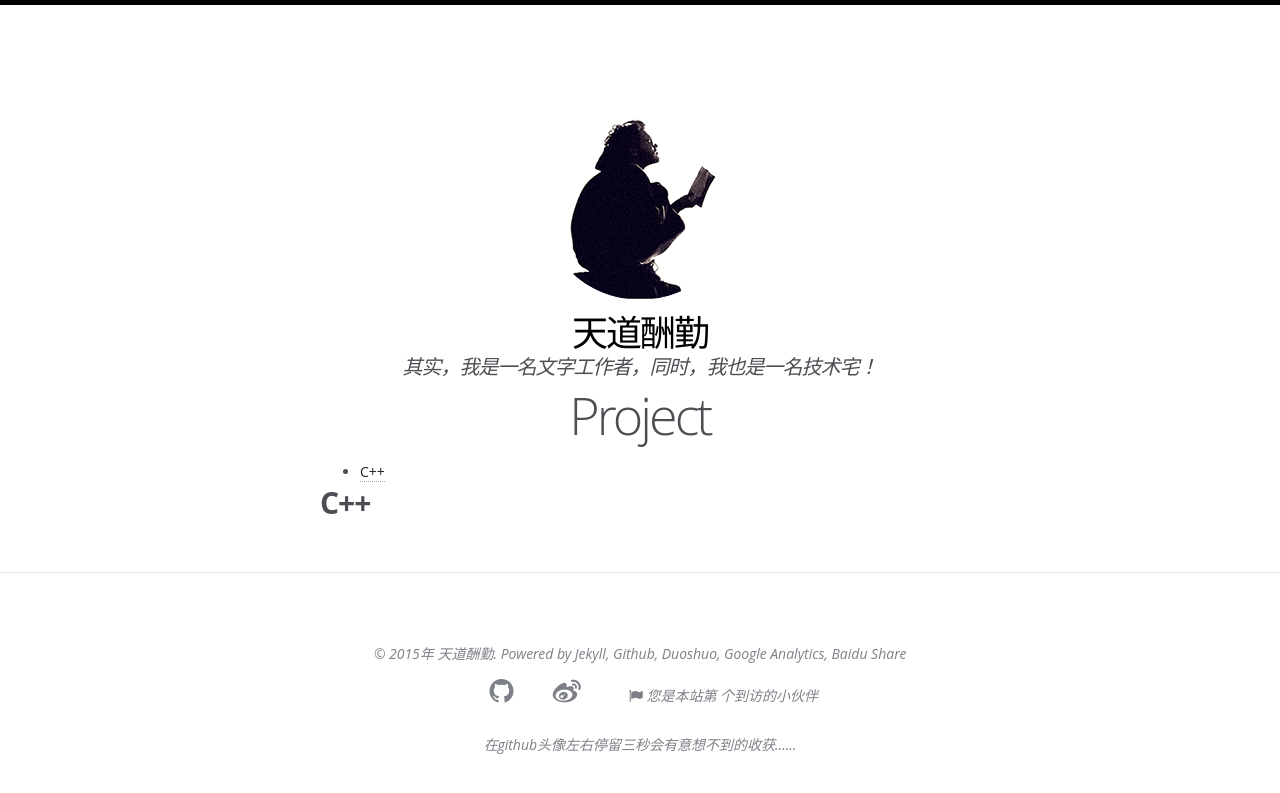
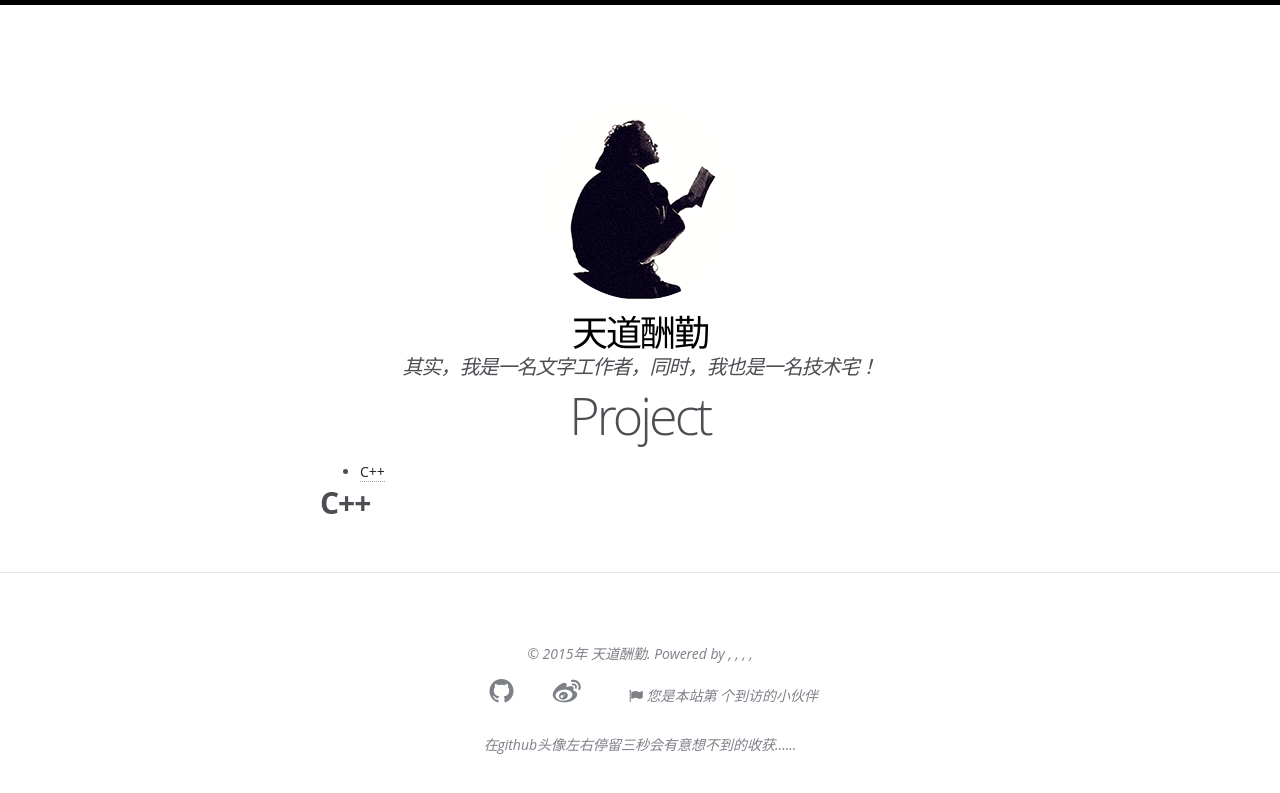
Before and after one commit to 1oscar/1oscar.github.io, a Jekyll site: the page project.html, which Jekyll copies as it is, in a window 1280 px wide. Shown: the top 793 px of the page. Built offline with Jekyll 4.4.1, drawn with Linux system fonts in a browser that asks for light colours; some web fonts are replaced; comment, search, counter and statistics services are not loaded.

```diff
--- a/project.html
+++ b/project.html
@@ -218,11 +218,11 @@
 </div>
 </div>
 <span>&copy; 2015年 天道酬勤. Powered by
-    <a href="http://jekyllrb.com">Jekyll</a>,
-    <a href="https://github.com/" target="_blank">Github</a>,
-    <a href="http://duoshuo.com/" target="_blank">Duoshuo</a>,
-    <a href="http://www.google.cn/intl/zh-CN_ALL/analytics/learn/index.html">Google Analytics</a>,
-    <a href="http://share.baidu.com/">Baidu Share</a>
+    <a href="http://jekyllrb.com" style="display:none;" >Jekyll</a>,
+    <a href="https://github.com/" target="_blank" style="display:none;" >Github</a>,
+    <a href="http://duoshuo.com/" target="_blank" style="display:none;" >Duoshuo</a>,
+    <a href="http://www.google.cn/intl/zh-CN_ALL/analytics/learn/index.html" style="display:none;" >Google Analytics</a>,
+    <a href="http://share.baidu.com/" style="display:none;" >Baidu Share</a>
 
 </span>
 
```
